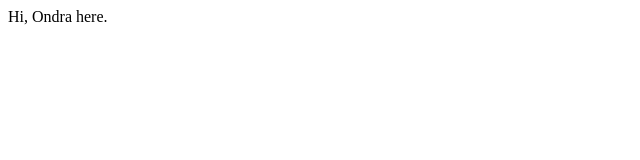
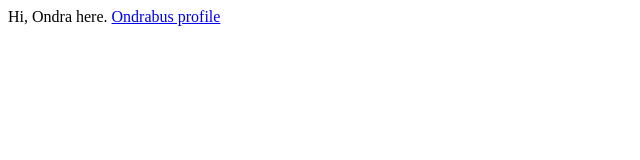
Before and after one commit to slim-python/hacktoberfest-event-brno-2018, a plain HTML site: page Attendees/ondrabus.html in a window 1280 px wide. Shown: the whole page, without its empty margins (0-640 px from the left). Drawn offline with Linux system fonts and the light colour scheme.

Commit message:
Update ondrabus.html

```diff
--- a/Attendees/ondrabus.html
+++ b/Attendees/ondrabus.html
@@ -6,5 +6,6 @@
   </head>
   <body>
     Hi, Ondra here.
+    <a href="https://github.com/ondrabus">Ondrabus profile</a>
   </body>
 </html>
```
